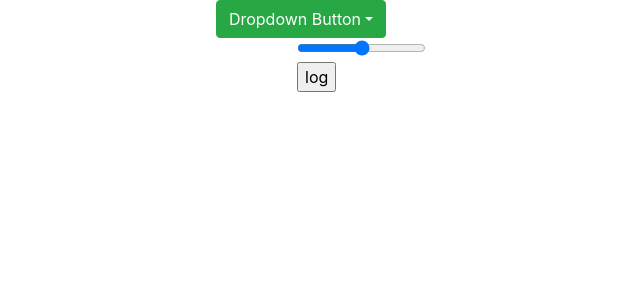
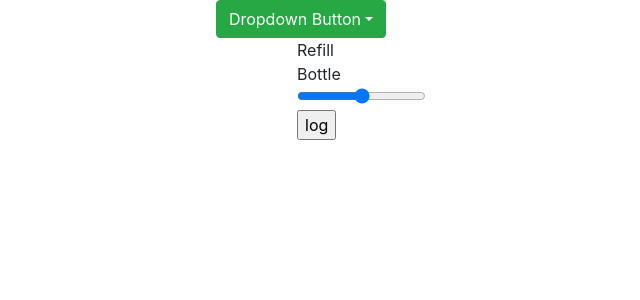
Before and after one commit to alanfl/waterlogged, a React (Create React App) app: page / in a window 1280 px wide. Shown: the top 300 px of the page, without its empty margins (339-979 px from the left). Built offline with nearby package versions, Linux system fonts and the light colour scheme; the HTML template or start-up script is replaced by a standard one.

Commit message:
Add log dispatch handling logic, WIP code for dispatching refill event.

```diff
--- a/src/App.js
+++ b/src/App.js
@@ -1,4 +1,5 @@
 import './App.css';
+import './MainMenu.css'
 import React from 'react';
 import { useReducer } from 'react'
 import { MainMenu } from './MainMenu.js'
@@ -18,7 +19,7 @@ function App(prop) {
           <MainMenu />
           <Switch>
             <Route exact path="/"><Bottle /></Route>
-            <Route path="/log"></Route>
+            <Route path="/log"><Log /></Route>
           </Switch>
         </Router>
         <br />
--- a/src/Bottle.js
+++ b/src/Bottle.js
@@ -17,6 +17,27 @@ function Bottle(prop) {
           })
         }
       >
+        <span
+          class="refill material-icons"
+          onClick ={ (event) => {
+            dispatch({
+              type: 'waterLevelUpdate',
+              payload: {
+                idx: prop.idx,
+                val: 100
+              }
+            });
+            dispatch({
+              type: 'log',
+              payload: {
+                idx: prop.idx,
+                val: 100
+              }
+            });
+          }
+        }>
+          Refill Bottle
+        </span>
         <input
           type='range' class="Slider"
           id='water-level'
--- a/src/Context.js
+++ b/src/Context.js
@@ -1,9 +1,10 @@
 import React from 'react'
-import { cloneDeep } from 'lodash'
+import { cloneDeep, isNull } from 'lodash'
 
 let InitialState = {
     bottles: [50],
-    currentBottle: 0
+    currentBottle: 0,
+    log: {}
 }
 
 const Context = React.createContext(InitialState)
@@ -11,9 +12,26 @@ const Context = React.createContext(InitialState)
 function Reducer(state, action) {
     let new_state = cloneDeep(state)
 
-    new_state.bottles[action.payload.idx] = action.payload.val
+    if(action.type === "waterLevelUpdate") new_state = updateBottleWaterLevel(new_state, action)
+    if(action.type === "log") new_state = logWaterLevel(new_state, action)
 
     return new_state
+}
+
+function updateBottleWaterLevel(state, action) {
+    state.bottles[action.payload.idx] = action.payload.val
+
+    return state
+}
+
+function logWaterLevel(state, action) {
+    console.log(action)
+
+    if(state.log[action.payload.idx] === null) state.log[action.payload.idx] = [];
+
+    state.log[action.payload.idx].push({timestamp: Date.now(), val: action.payload.val})
+
+    return state
 }
 
 export {
--- a/src/Log.js
+++ b/src/Log.js
@@ -3,7 +3,19 @@ import { useContext } from 'react'
 import { Context } from './Context.js'
 
 function Log() {
-
+    const [state, dispatch] = useContext(Context)
+    return (
+        <div className="Log">
+            {
+                state.log.map((item, idx) =>
+                    <div>
+                        <span>{item.timestamp}</span>
+                        <span>{item.val}</span>
+                    </div>
+                )
+            }
+        </div>
+    )
 }
 
 export default Log
```
Also changed, not shown: src/MainMenu.css (added).
